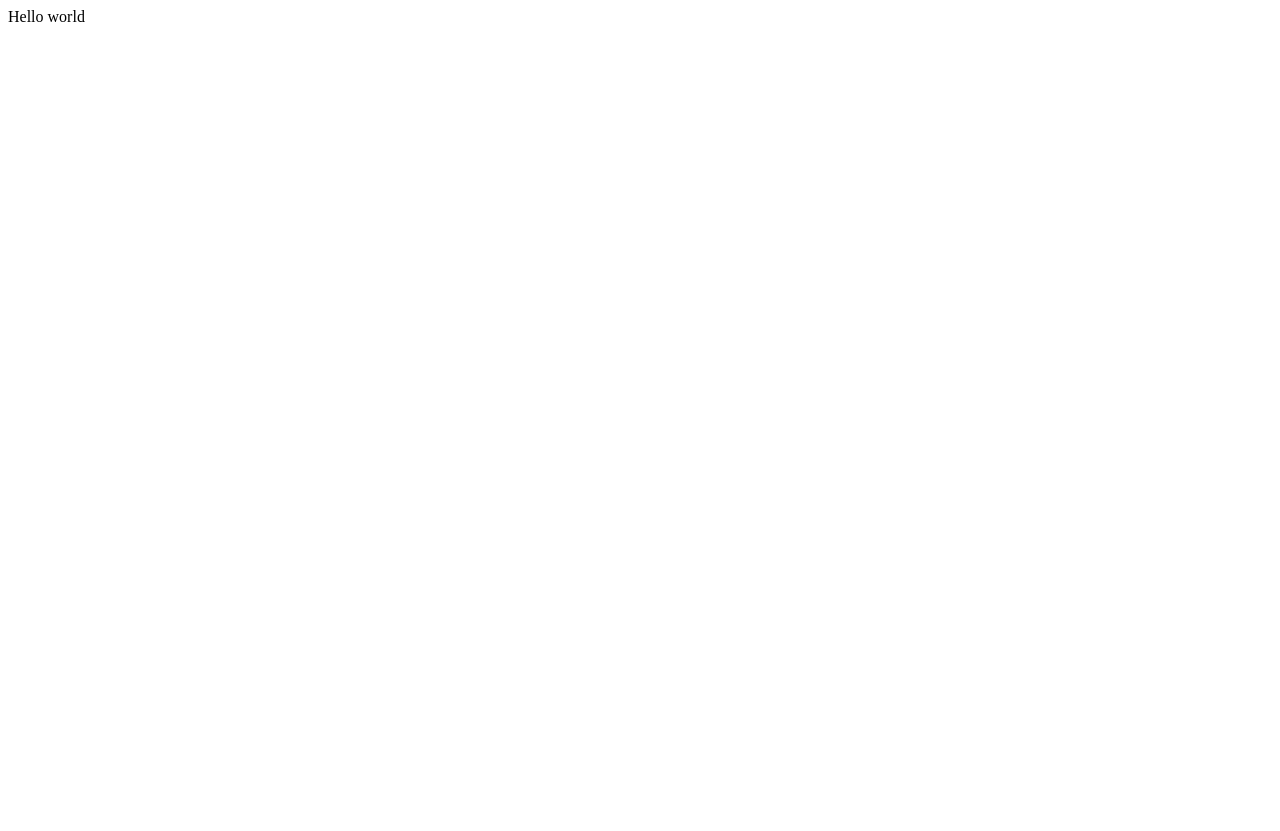
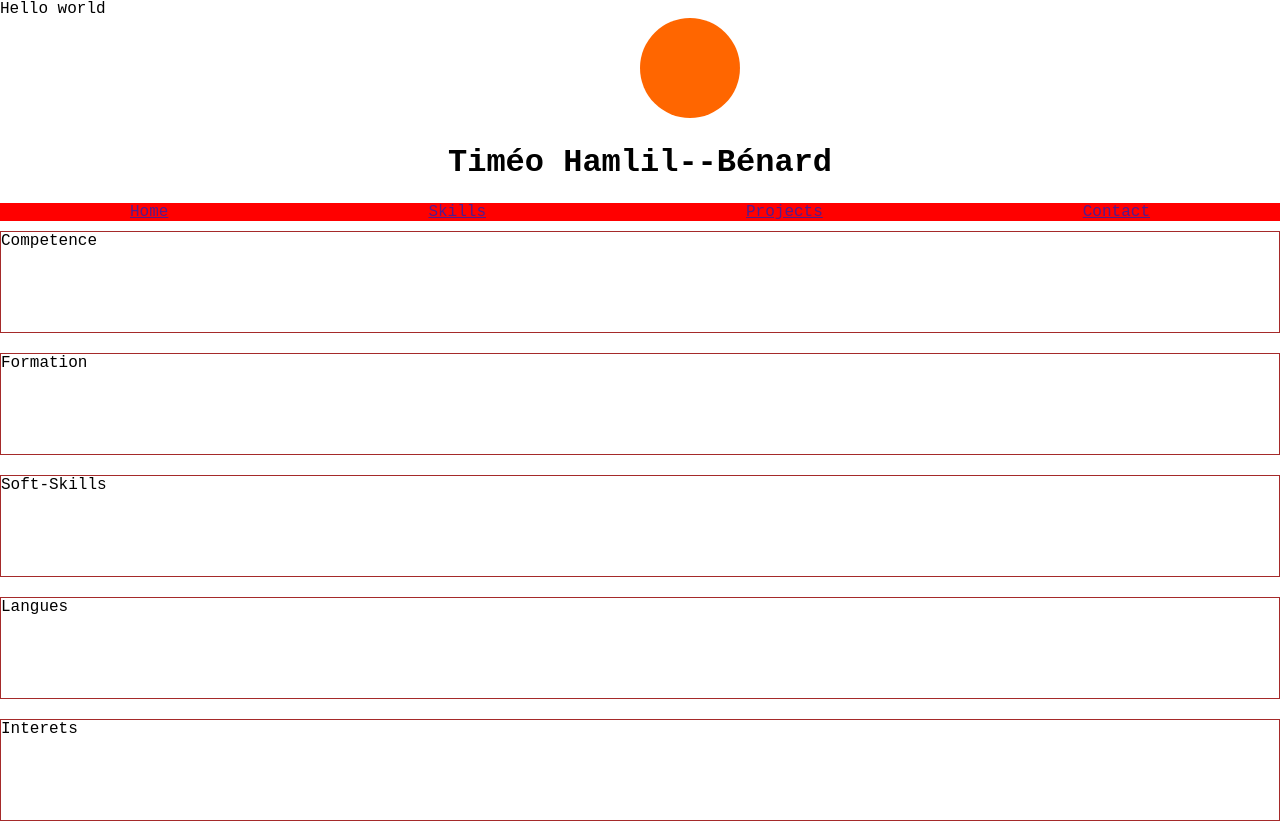
Before and after one commit to Shumare/portfolio, a plain HTML site: page index.html in a window 1280 px wide. Before the commit the page ends 800 px from the top, so only its background shows below. Drawn offline with Linux system fonts and the light colour scheme; a web font is replaced by a local one.

Commit message:
template de base

```diff
--- a/index.html
+++ b/index.html
@@ -4,9 +4,32 @@
     <meta charset="UTF-8">
     <meta http-equiv="X-UA-Compatible" content="IE=edge">
     <meta name="viewport" content="width=device-width, initial-scale=1.0">
-    <title>Document</title>
+    <title>Portfolio Timéo</title>
+    <link rel="stylesheet" href="style.css">
 </head>
 <body>
     Hello world
+    <header>
+        <img src="orange.jpg" alt="Logo">
+        <h1> Timéo Hamlil--Bénard</h1>
+    </header>
+    <nav>
+        <li>
+            <a href="">Home</a>
+            <a href="">Skills</a>
+            <a href="">Projects</a>
+            <a href="">Contact</a>
+
+        </li>
+    </nav>
+    <div class="comp">Competence</div>
+    <div class="formation">Formation</div>
+    <div class="softskills">Soft-Skills</div>
+    <div class="langue">Langues</div>
+    <div class="interets">Interets</div>
+
+    <footer>
+
+    </footer>
 </body>
 </html>
--- /dev/null
+++ b/style.css
@@ -0,0 +1,36 @@
+
+@import url(https://fonts.google.com/specimen/Comic+Neue);
+html{
+    scroll-behavior: smooth;
+}
+body{
+    margin: 0;
+    display: flex;
+    flex-direction: column;
+    font-family: 'Courier New', Courier, monospace;
+}
+
+
+header img{
+    width: 100px;
+    height: 100px;
+    border-radius: 50%;
+    margin-left: 50%;
+}
+
+header h1{
+    display: flex;
+    justify-content: center;
+}
+nav li{
+    display: flex;
+    justify-content: space-around;
+   background-color: red;
+}
+div{
+    border: 1px solid;
+    border-color: brown;
+    margin-top: 10px;
+    margin-bottom: 10px;
+    height: 100px;
+}
```
Also changed, not shown: orange.jpg (added).
